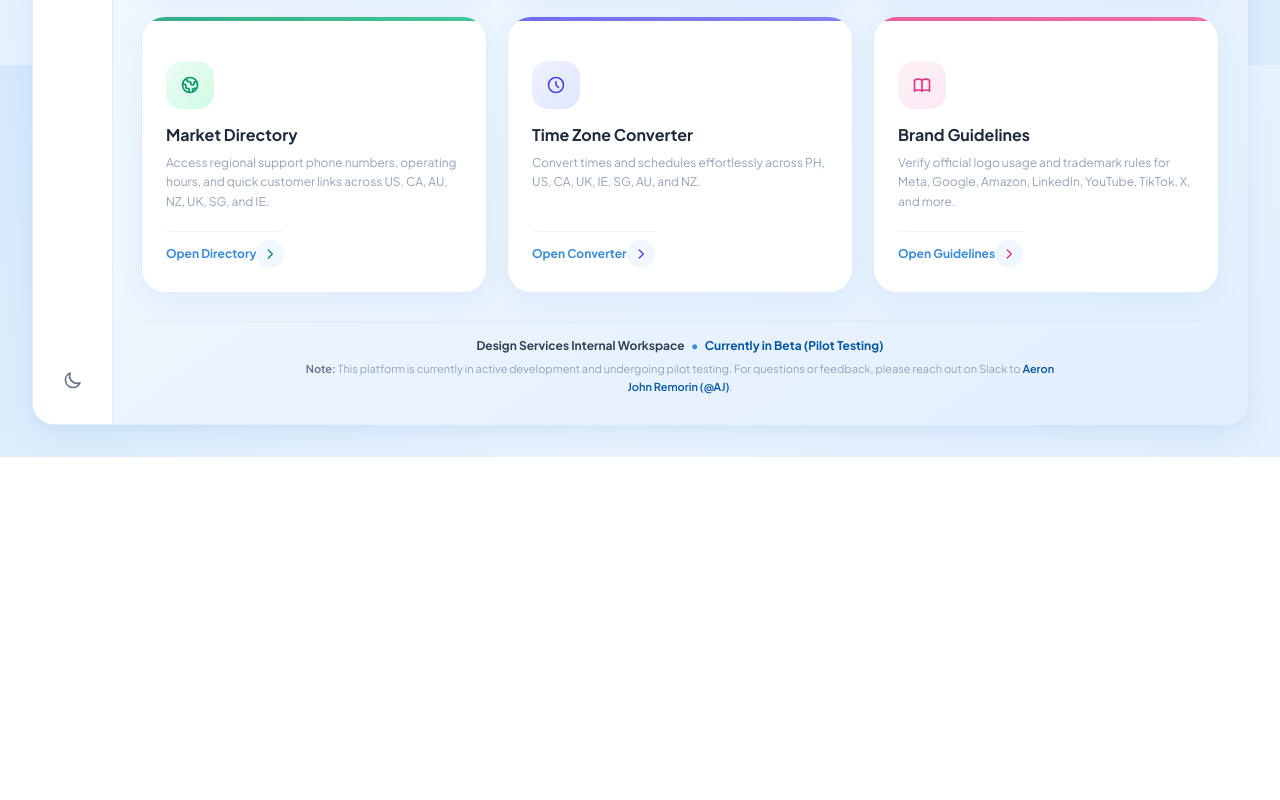
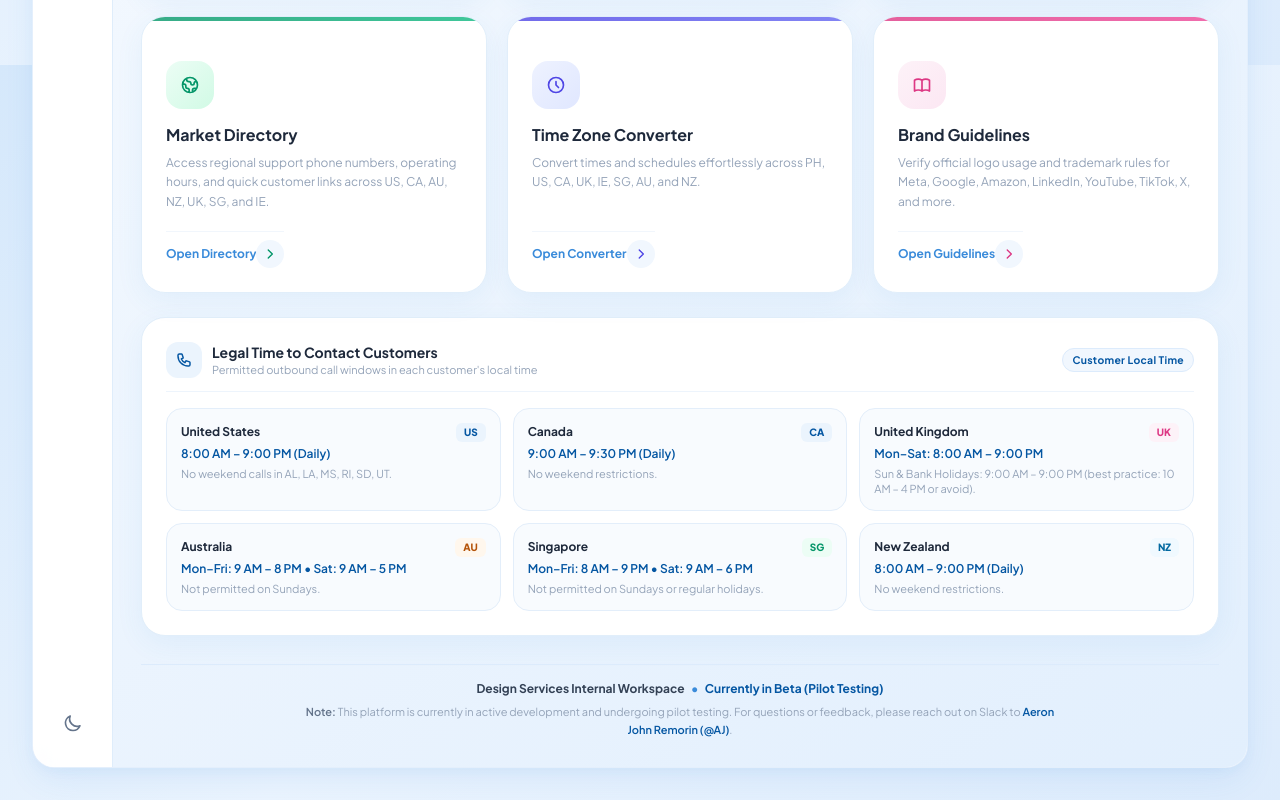
Before and after one commit to ajremz/Designer-Hub, a plain HTML site: page index.html in a window 1280 px wide. Shown: the part 735-1535 px from the top of the page. Before the commit the page ends 1192 px from the top, so only its background shows below. Drawn offline with nearby package versions, Linux system fonts and the light colour scheme.

Commit message:
Add files via upload

```diff
--- a/index.html
+++ b/index.html
@@ -633,6 +633,86 @@
               </span>
             </div>
           </button>
+        </div>
+
+        <!-- Compact Reference Panel: Legal Time to Contact Customers -->
+        <div class="bg-white rounded-3xl p-5 sm:p-6 shadow-[0_8px_28px_rgb(58,139,218,0.07)] border border-[#E1EEFA] space-y-4">
+          <div class="flex flex-col sm:flex-row sm:items-center justify-between gap-2 pb-3 border-b border-[#EDF4FC]">
+            <div class="flex items-center gap-2.5">
+              <div class="w-9 h-9 rounded-xl bg-[#EBF4FD] text-[#0456A2] flex items-center justify-center shrink-0">
+                <svg class="w-4 h-4" fill="none" stroke="currentColor" viewBox="0 0 24 24">
+                  <path stroke-linecap="round" stroke-linejoin="round" stroke-width="2.2" d="M3 5a2 2 0 012-2h3.28a1 1 0 01.948.684l1.498 4.493a1 1 0 01-.502 1.21l-2.257 1.13a11.042 11.042 0 005.516 5.516l1.13-2.257a1 1 0 011.21-.502l4.493 1.498a1 1 0 01.684.949V19a2 2 0 01-2 2h-1C9.716 21 3 14.284 3 6V5z"></path>
+                </svg>
+              </div>
+              <div>
+                <h3 class="text-sm font-bold text-slate-800">Legal Time to Contact Customers</h3>
+                <p class="text-[11px] text-slate-400">Permitted outbound call windows in each customer's local time</p>
+              </div>
+            </div>
+            <span class="badge-pill bg-[#F1F7FE] text-[#0456A2] border border-[#DCEBFC] self-start sm:self-center">Customer Local Time</span>
+          </div>
+
+          <div class="grid grid-cols-1 sm:grid-cols-2 lg:grid-cols-3 gap-3">
+            <!-- US -->
+            <div class="p-3.5 rounded-2xl bg-[#F8FBFE] border border-[#E3EEFA] space-y-1">
+              <div class="flex items-center justify-between">
+                <span class="text-xs font-bold text-slate-800">United States</span>
+                <span class="text-[10px] font-extrabold px-2 py-0.5 rounded-md bg-[#EBF4FD] text-[#0456A2]">US</span>
+              </div>
+              <p class="text-xs font-semibold text-[#0456A2]">8:00 AM – 9:00 PM (Daily)</p>
+              <p class="text-[11px] text-slate-400 leading-snug">No weekend calls in AL, LA, MS, RI, SD, UT.</p>
+            </div>
+
+            <!-- Canada -->
+            <div class="p-3.5 rounded-2xl bg-[#F8FBFE] border border-[#E3EEFA] space-y-1">
+              <div class="flex items-center justify-between">
+                <span class="text-xs font-bold text-slate-800">Canada</span>
+                <span class="text-[10px] font-extrabold px-2 py-0.5 rounded-md bg-[#EBF4FD] text-[#0456A2]">CA</span>
+              </div>
+              <p class="text-xs font-semibold text-[#0456A2]">9:00 AM – 9:30 PM (Daily)</p>
+              <p class="text-[11px] text-slate-400 leading-snug">No weekend restrictions.</p>
+            </div>
+
+            <!-- United Kingdom -->
+            <div class="p-3.5 rounded-2xl bg-[#F8FBFE] border border-[#E3EEFA] space-y-1">
+              <div class="flex items-center justify-between">
+                <span class="text-xs font-bold text-slate-800">United Kingdom</span>
+                <span class="text-[10px] font-extrabold px-2 py-0.5 rounded-md bg-[#FDF2F8] text-[#DD3884]">UK</span>
+              </div>
+              <p class="text-xs font-semibold text-[#0456A2]">Mon–Sat: 8:00 AM – 9:00 PM</p>
+              <p class="text-[11px] text-slate-400 leading-snug">Sun &amp; Bank Holidays: 9:00 AM – 9:00 PM (best practice: 10 AM – 4 PM or avoid).</p>
+            </div>
+
+            <!-- Australia -->
+            <div class="p-3.5 rounded-2xl bg-[#F8FBFE] border border-[#E3EEFA] space-y-1">
+              <div class="flex items-center justify-between">
+                <span class="text-xs font-bold text-slate-800">Australia</span>
+                <span class="text-[10px] font-extrabold px-2 py-0.5 rounded-md bg-[#FFF7ED] text-[#B45309]">AU</span>
+              </div>
+              <p class="text-xs font-semibold text-[#0456A2]">Mon–Fri: 9 AM – 8 PM &bull; Sat: 9 AM – 5 PM</p>
+              <p class="text-[11px] text-slate-400 leading-snug">Not permitted on Sundays.</p>
+            </div>
+
+            <!-- Singapore -->
+            <div class="p-3.5 rounded-2xl bg-[#F8FBFE] border border-[#E3EEFA] space-y-1">
+              <div class="flex items-center justify-between">
+                <span class="text-xs font-bold text-slate-800">Singapore</span>
+                <span class="text-[10px] font-extrabold px-2 py-0.5 rounded-md bg-[#ECFDF5] text-[#059669]">SG</span>
+              </div>
+              <p class="text-xs font-semibold text-[#0456A2]">Mon–Fri: 8 AM – 9 PM &bull; Sat: 9 AM – 6 PM</p>
+              <p class="text-[11px] text-slate-400 leading-snug">Not permitted on Sundays or regular holidays.</p>
+            </div>
+
+            <!-- New Zealand -->
+            <div class="p-3.5 rounded-2xl bg-[#F8FBFE] border border-[#E3EEFA] space-y-1">
+              <div class="flex items-center justify-between">
+                <span class="text-xs font-bold text-slate-800">New Zealand</span>
+                <span class="text-[10px] font-extrabold px-2 py-0.5 rounded-md bg-[#F0F9FF] text-[#0369A1]">NZ</span>
+              </div>
+              <p class="text-xs font-semibold text-[#0456A2]">8:00 AM – 9:00 PM (Daily)</p>
+              <p class="text-[11px] text-slate-400 leading-snug">No weekend restrictions.</p>
+            </div>
+          </div>
         </div>
       </div>
 
```
